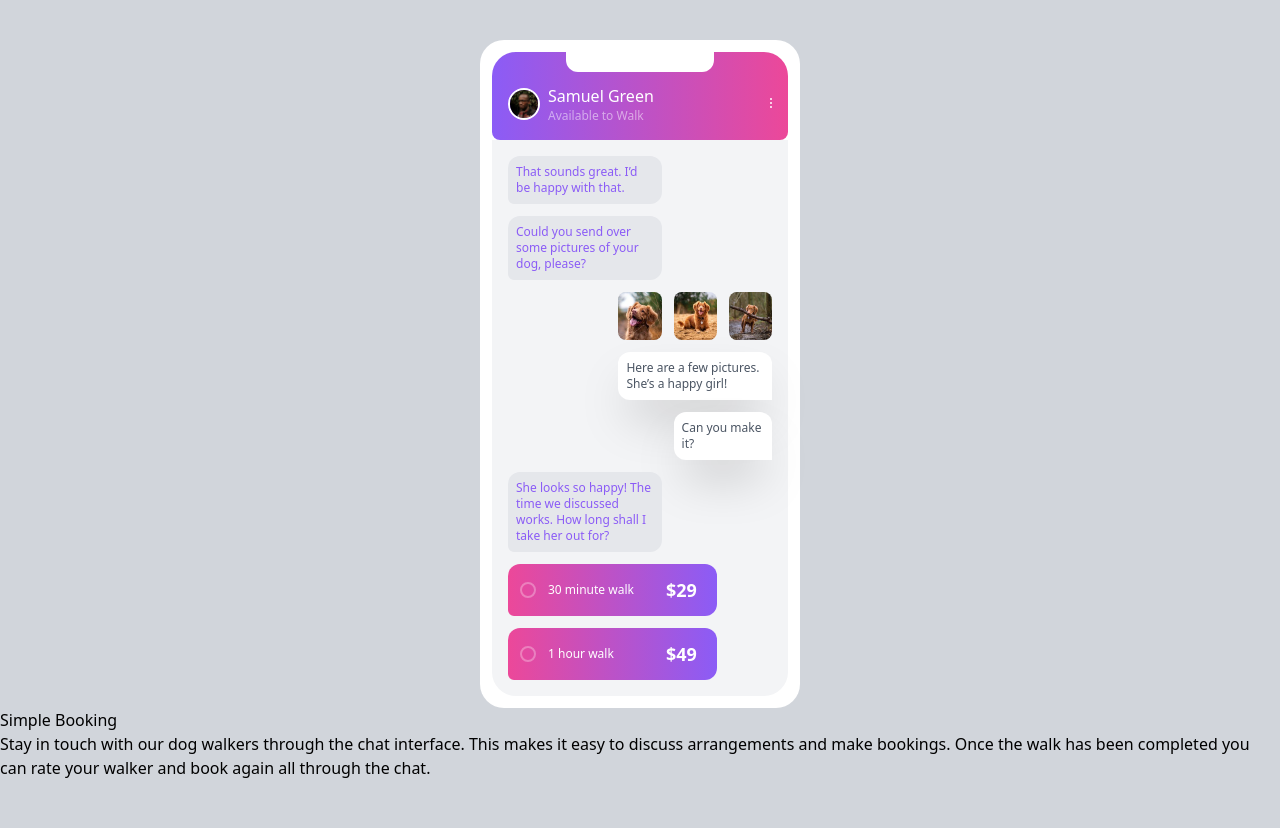
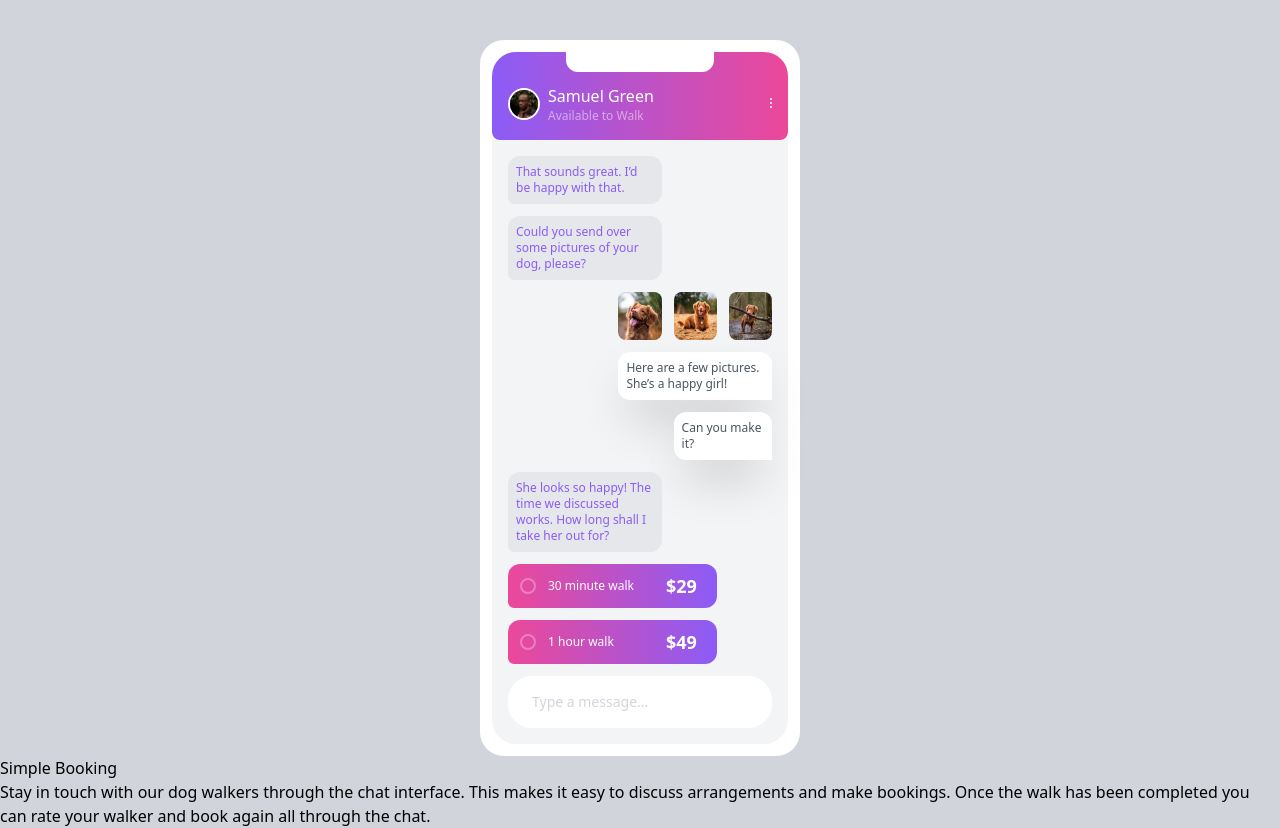
Before and after one commit to TannyWeb/chat-app-css, a website built with webpack: page src/html/index.html in a window 1280 px wide. Before the commit the page ends 800 px from the top, so only its background shows below. Built offline with nearby package versions, Linux system fonts and the light colour scheme.

Commit message:
adding bottom text field tailwind

```diff
--- a/src/html/index.html
+++ b/src/html/index.html
@@ -64,7 +64,7 @@
             She looks so
             happy! The time we discussed works. How long shall I take her out for?</p>
           <div
-            class="bg-gradient-to-r from-pink-500 to-purple-500 p-3 pr-5 text-white flex justify-between rounded-t-xl rounded-bl-md rounded-br-xl row-start-7 row-end-8 col-start-1 col-end-5">
+            class="bg-gradient-to-r from-pink-500 to-purple-500 p-2 pl-3 pr-5 text-white flex justify-between rounded-t-xl rounded-bl-md rounded-br-xl row-start-7 row-end-8 col-start-1 col-end-5">
             <div class="flex">
               <div class=" rounded-full border-2 border-white  border-solid w-4 h-4 border-opacity-30 self-center mr-3">
               </div>
@@ -73,7 +73,7 @@
             <h3 class="text-lg font-bold">$29</h3>
           </div>
           <div
-            class="bg-gradient-to-r from-pink-500 to-purple-500 p-3 pr-5 text-white flex justify-between rounded-t-xl rounded-bl-md rounded-br-xl row-start-8 row-end-9 col-start-1 col-end-5">
+            class="bg-gradient-to-r from-pink-500 to-purple-500 p-2 pl-3 pr-5 text-white flex justify-between rounded-t-xl rounded-bl-md rounded-br-xl row-start-8 row-end-9 col-start-1 col-end-5">
             <div class="flex">
               <div class=" rounded-full border-2 border-white  border-solid w-4 h-4 border-opacity-30 self-center mr-3">
               </div>
@@ -81,7 +81,12 @@
             </div>
             <h3 class="text-lg font-bold">$49</h3>
           </div>
-          <div></div>
+          <div class=" row-start-9 row-end-10 col-span-full bg-white text-sm text-gray-300
+          rounded-3xl p-4 pl-6 ">
+            <p>
+              Type a message...
+            </p>
+          </div>
         </div>
       </div>
     </div>
```
